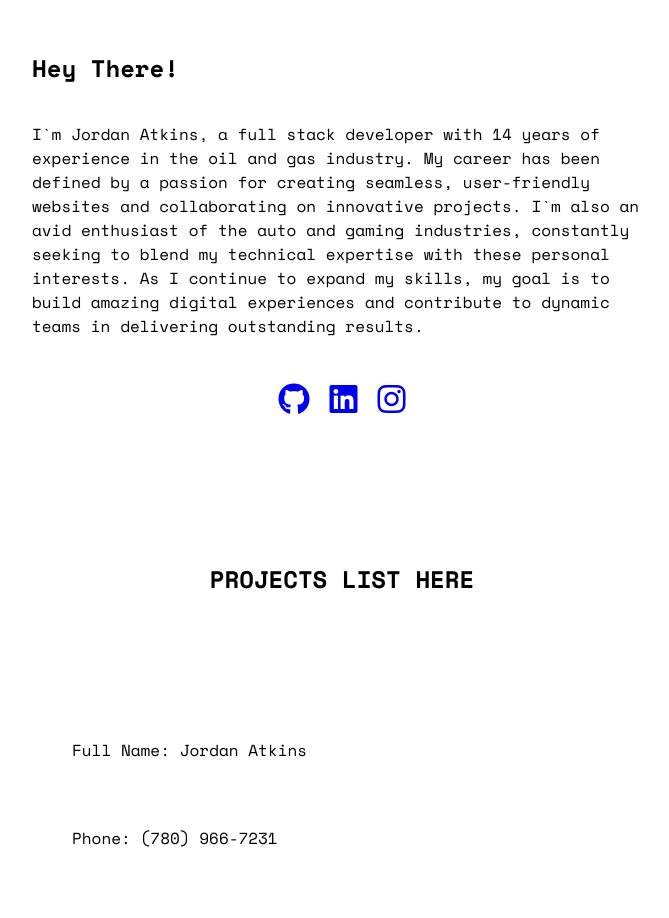
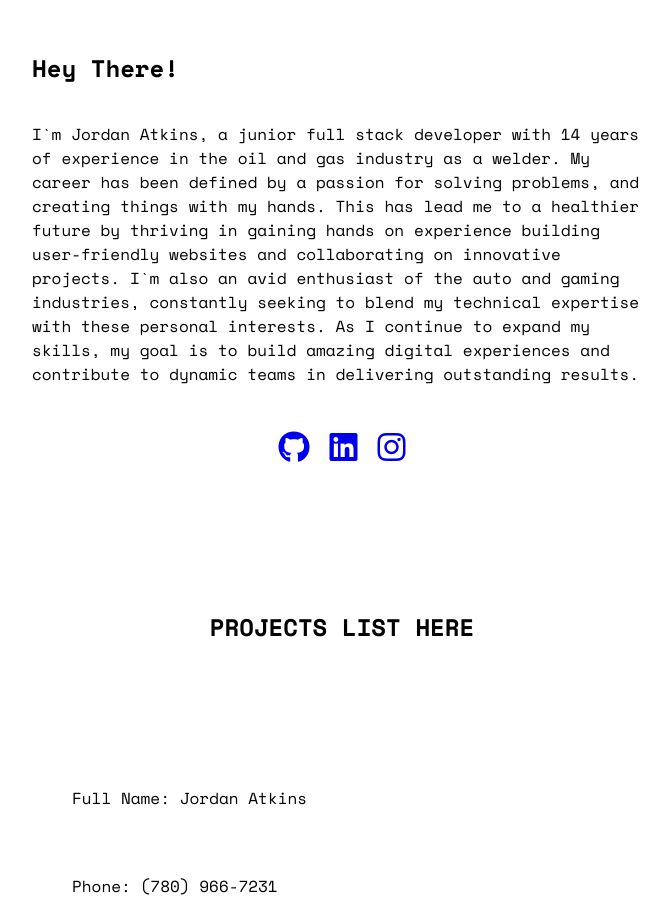
Before and after one commit to Atkinss1/portfolio, a React (Vite) app: page / in a window 1280 px wide. Shown: the part 1040-1958 px from the top of the page, without its empty margins (298-967 px from the left). Built offline with nearby package versions, Linux system fonts and the light colour scheme.

Commit message:
add: html to bio

```diff
--- a/src/components/Hero/Hero.jsx
+++ b/src/components/Hero/Hero.jsx
@@ -49,7 +49,7 @@ const Hero = () => {
             <div className="about_me_bio">
               <h2>Hey There!</h2>
               <p>
-                I`m Jordan Atkins, a full stack developer with 14 years of experience in the oil and gas industry. My career has been defined by a passion for creating seamless, user-friendly websites and collaborating on innovative projects. I`m also an avid enthusiast of the auto and gaming industries, constantly seeking to blend my technical expertise with these personal interests. As I continue to expand my skills, my goal is to build amazing digital experiences and contribute to dynamic teams in delivering outstanding results.
+                I`m Jordan Atkins, a junior full stack developer with 14 years of experience in the oil and gas industry as a welder. My career has been defined by a passion for solving problems, and creating things with my hands. This has lead me to a healthier future by thriving in gaining hands on experience building user-friendly websites and collaborating on innovative projects. I`m also an avid enthusiast of the auto and gaming industries, constantly seeking to blend my technical expertise with these personal interests. As I continue to expand my skills, my goal is to build amazing digital experiences and contribute to dynamic teams in delivering outstanding results.
               </p>
               <SocialIcons/>
             </div>
```
